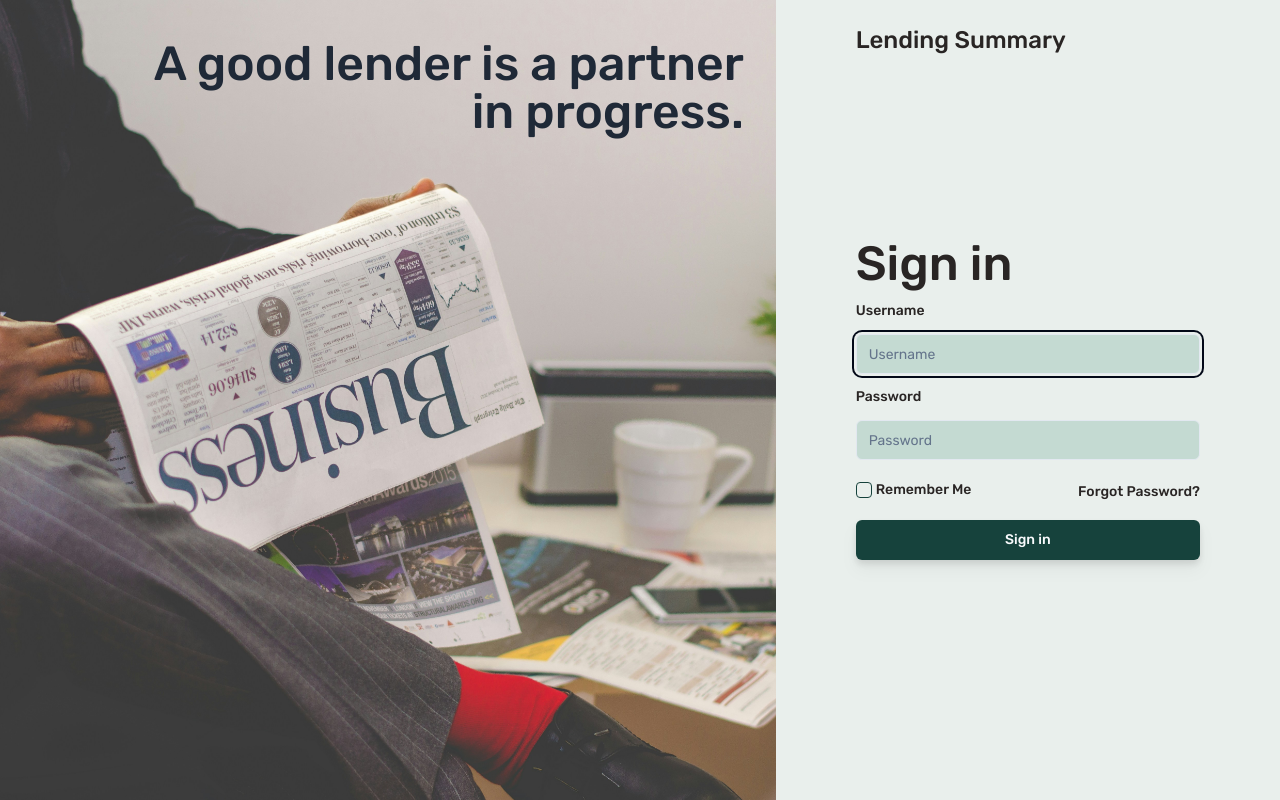
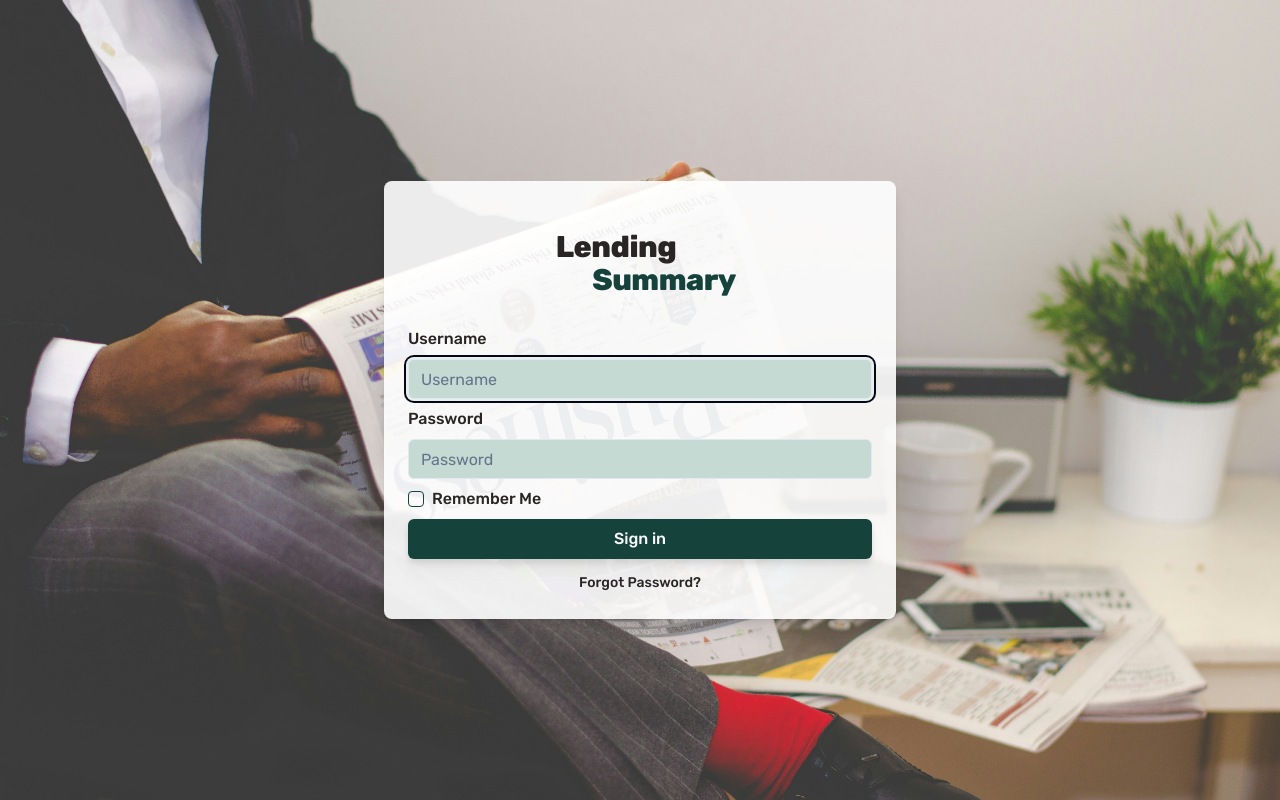
Before and after one commit to paulcaringal13/lending-summary, a React (Vite) app in the folder frontend/: page /login in a window 1280 px wide. Built offline with nearby package versions, Linux system fonts and the light colour scheme; a web font is replaced by a local one.

Commit message:
Change design in AuthLayout

```diff
--- a/frontend/src/layout/auth/AuthLayout.tsx
+++ b/frontend/src/layout/auth/AuthLayout.tsx
@@ -2,53 +2,59 @@ import { Button } from "@/components/ui/button";
 import { Checkbox } from "@/components/ui/checkbox";
 import { Input } from "@/components/ui/input";
 import { Label } from "@/components/ui/label";
-import { link } from "fs";
-import React from "react";
 import { NavLink } from "react-router-dom";
 
 const AuthLayout = () => {
   return (
-    <div className="h-screen w-screen flex flex-row">
+    <div className="min-h-screen w-screen">
       <div
-        className="bg-cover bg-no-repeat bg-center h-screen w-full"
+        className="w-full h-full bg-cover bg-no-repeat bg-center shadow-md"
         style={{
           backgroundImage: "url('/images/AuthBg4.jpg')",
         }}
-      >
-        <div className="bg-transparent relative h-full w-full">
-          <Label className="inline-block absolute top-10 right-8 text-gray-800 text-5xl text-end">
-            A good lender is a partner <br /> in progress.
-          </Label>
-        </div>
-      </div>
+      ></div>
 
-      <div className="w-[65%]">
-        <div className="flex flex-col h-full mx-20">
-          <Label className="text-2xl mt-6 absolute">Lending Summary</Label>
-          <div className="flex flex-col my-auto gap-4">
-            <Label className="text-5xl">Sign in</Label>
-            <Label>Username</Label>
+      <div className="w-full h-full flex justify-center items-center absolute inset-1/2 -translate-x-1/2 -translate-y-1/2">
+        <div className="flex flex-col p-6 mx-6 rounded-lg shadow-lg h-fit w-[80%] bg-white/90 md:w-[60%] lg:w-[50%] xl:w-[40%] 2xl:w-[30%]">
+          <div className="flex flex-col my-auto gap-2 xl:gap-2">
+            <Label className="text-xl text-center font-extrabold my-3 sm:my-4 md:text-2xl lg:text-3xl xl:my-6 tracking-[-0.5px] leading-none">
+              <span className="mr-12">Lending</span>
+              <span className="block leading-none text-primary tracking-[-0.5px] ml-12 ">
+                Summary
+              </span>
+            </Label>
+
+            <Label className="text-xs sm:text-sm xl:text-base">Username</Label>
             <Input
               placeholder="Username"
               autoFocus
-              className="bg-accent text-primary "
+              className="bg-accent text-primary text-xs sm:text-sm  xl:text-base"
             />
-            <Label> Password</Label>
-            <Input placeholder="Password" className="bg-accent text-primary " />
-            <div className="w-full flex justify-between ">
-              <div className="flex flex-row gap-1 items-center">
-                <Checkbox id="terms" className="" />
-                <Label className="">Remember Me</Label>
+            <Label className="text-xs sm:text-sm xl:text-base">Password</Label>
+            <Input
+              placeholder="Password"
+              type="password"
+              className="bg-accent text-primary text-xs sm:text-sm xl:text-base"
+            />
+            <div className="w-full flex flex-col justify-between gap-2">
+              <div className="flex flex-row gap-1 items-center sm:gap-2">
+                <Checkbox id="terms" className="h-3 w-3 sm:h-4 sm:w-4" />
+                <Label className="text-xs sm:text-sm xl:text-base">
+                  Remember Me
+                </Label>
               </div>
-              <NavLink to="/" className=" hover:underline group">
-                <Label className="group-hover:cursor-pointer group-hover:text-primary">
+              <Button className="drop-shadow-lg hover:bg-primary hover:opacity-90 active:opacity-70 text-sm xl:text-base">
+                Sign in
+              </Button>
+              <NavLink
+                to="/"
+                className="hover:underline group w-full text-center "
+              >
+                <Label className="text-[.6em] group-hover:cursor-pointer group-hover:text-primary sm:text-xs xl:text-sm">
                   Forgot Password?
                 </Label>
               </NavLink>
             </div>
-            <Button className="drop-shadow-lg hover:bg-primary hover:opacity-90 active:opacity-70">
-              Sign in
-            </Button>
           </div>
         </div>
       </div>
--- a/frontend/tailwind.config.js
+++ b/frontend/tailwind.config.js
@@ -4,6 +4,14 @@ module.exports = {
   content: ["./index.html", "./src/**/*.{js,ts,jsx,tsx}"],
   theme: {
     extend: {
+      screens: {
+        xs: "320px",
+        sm: "640px",
+        md: "768px",
+        lg: "1024px",
+        xl: "1280px",
+        "2xl": "1536px",
+      },
       fontFamily: {
         alfacad: ["Afacad Flux"],
         oswald: ["Oswald"],
```
Also changed, not shown: frontend/public/images/Logo.png (added).
